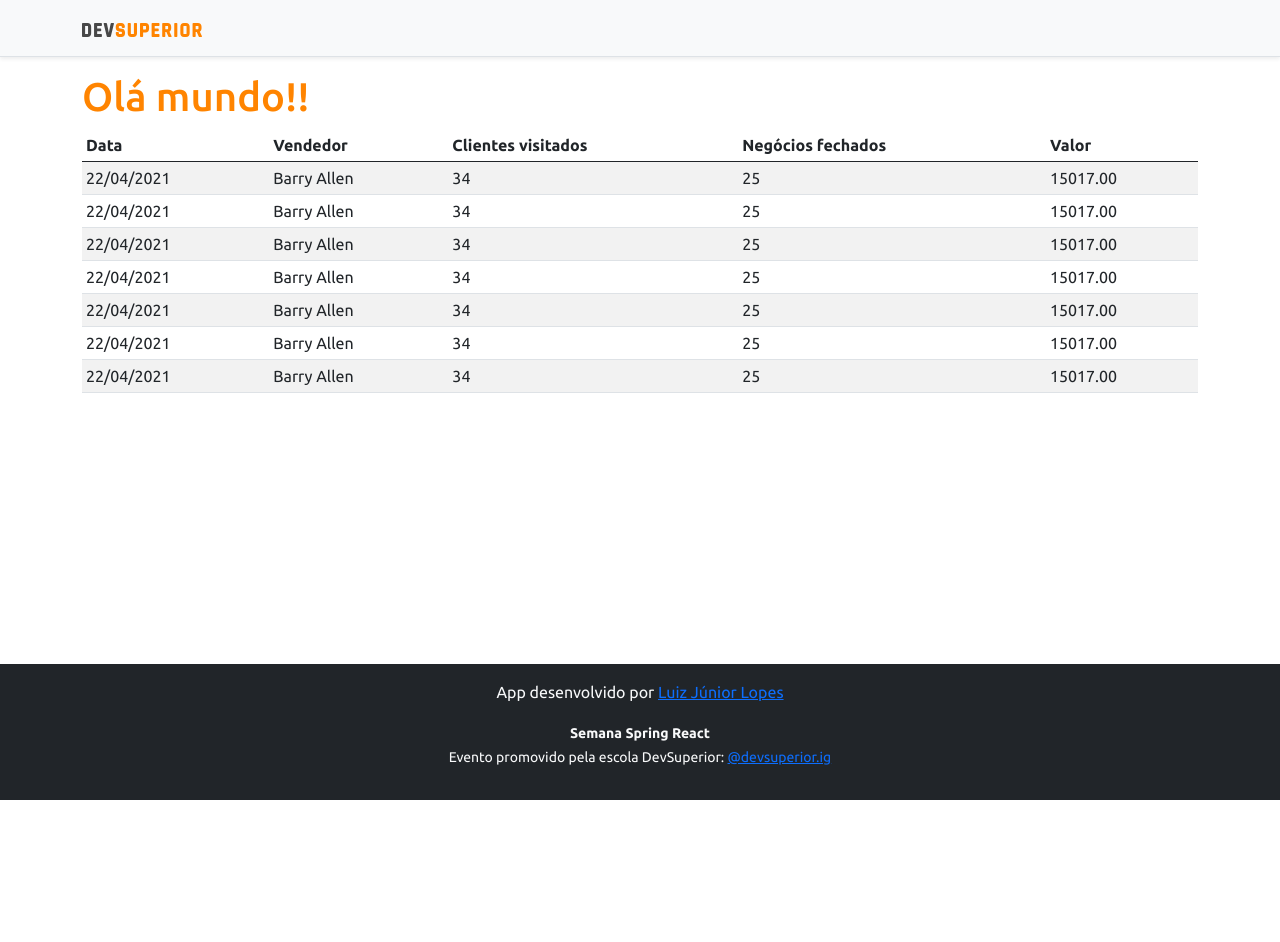
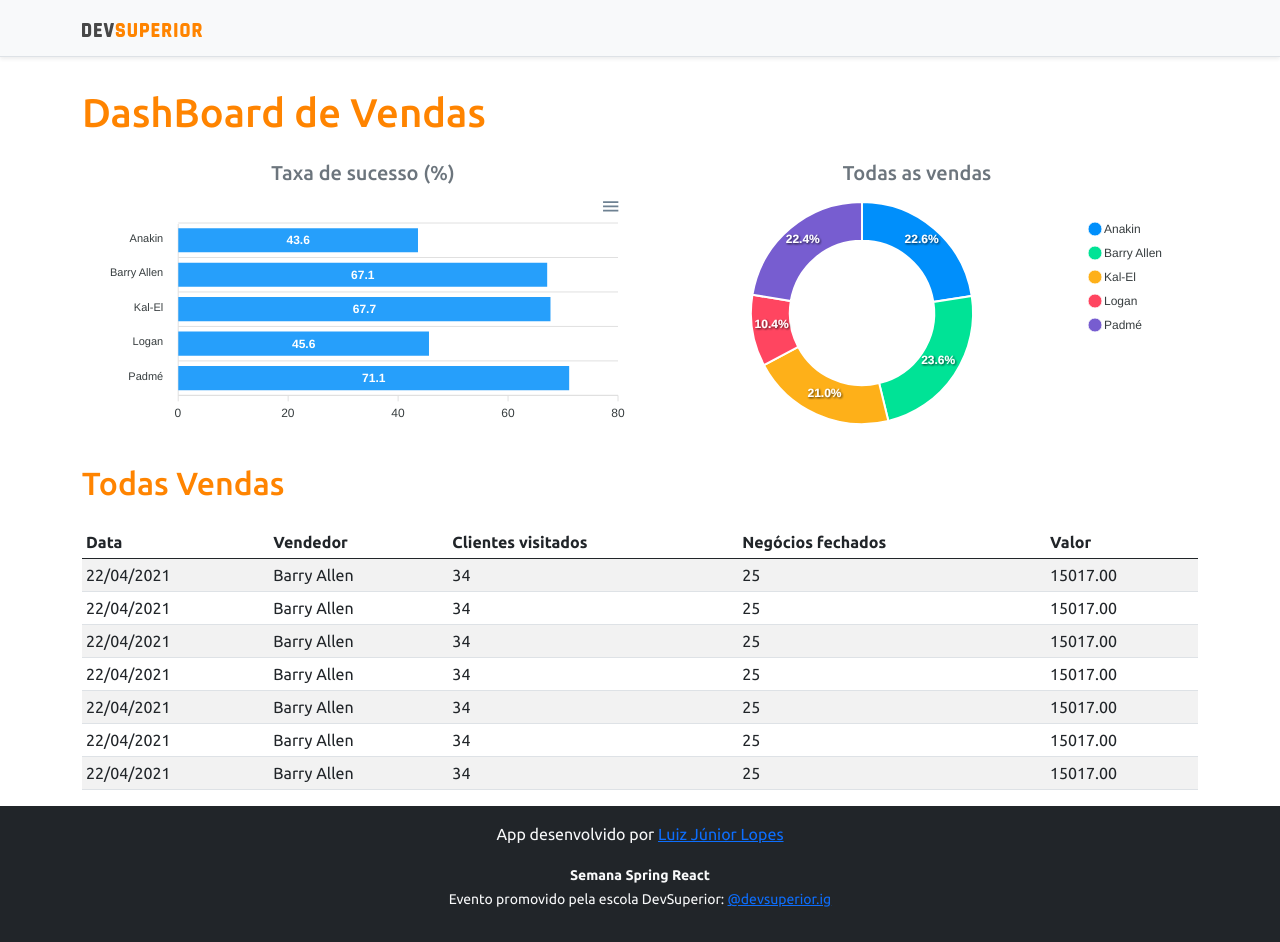
Before and after one commit to luizjrlopes/projeto-sds3, a React (Create React App) app in the folder frontend/: page / in a window 1280 px wide. Before the commit the page ends 800 px from the top, so only its background shows below. Built offline with nearby package versions, Linux system fonts and the light colour scheme.

Commit message:
Static charts

```diff
--- a/frontend/package.json
+++ b/frontend/package.json
@@ -11,8 +11,10 @@
     "@types/node": "^12.0.0",
     "@types/react": "^17.0.0",
     "@types/react-dom": "^17.0.0",
+    "apexcharts": "^3.26.1",
     "bootstrap": "^5.0.0",
     "react": "^17.0.2",
+    "react-apexcharts": "^1.3.9",
     "react-dom": "^17.0.2",
     "react-scripts": "4.0.3",
     "typescript": "^4.1.2",
--- a/frontend/src/App.tsx
+++ b/frontend/src/App.tsx
@@ -1,3 +1,5 @@
+import DonutChart from "./components/DonutChart";
+import BarChart from "./components/BarChart";
 import DataTable from "./components/DataTable";
 import Footer from "./components/Footer";
 import NavBar from "./components/NavBar";
@@ -10,7 +12,22 @@
       <div className="container">
 
 
-        <h1 className="text-primary">Olá mundo!!</h1>
+        <h1 className="text-primary py-3">DashBoard de Vendas</h1>
+        <div className="row px-3">
+          <div className="col-sm-6">
+            <h5 className="text-center text-secondary">Taxa de sucesso (%)</h5>
+
+            <BarChart />
+          </div>
+          <div className="col-sm-6">
+            <h5 className="text-center text-secondary">Todas as vendas</h5>
+
+            <DonutChart />
+          </div>
+        </div>
+        <div className="py-3">
+          <h2 className="text-primary">Todas Vendas</h2>
+        </div>
         <DataTable />
 
       </div>
--- /dev/null
+++ b/frontend/src/components/BarChart/index.tsx
@@ -0,0 +1,38 @@
+import Chart from 'react-apexcharts';
+const BarChart = () => {
+    const options = {
+        plotOptions: {
+            bar: {
+                horizontal: true,
+            }
+        },
+    };
+
+    const mockData = {
+        labels: {
+            categories: ['Anakin', 'Barry Allen', 'Kal-El', 'Logan', 'Padmé']
+        },
+        series: [
+            {
+                name: "% Sucesso",
+                data: [43.6, 67.1, 67.7, 45.6, 71.1]
+            }
+        ]
+    };
+
+    return (
+
+        <Chart
+            options={{ ...options, xaxis: mockData.labels }}
+            series={mockData.series}
+            type="bar"
+            height="240"
+
+
+        />
+
+
+    );
+}
+
+export default BarChart;
--- /dev/null
+++ b/frontend/src/components/DonutChart/index.tsx
@@ -0,0 +1,29 @@
+import Chart from 'react-apexcharts';
+const DonutChart = () => {
+    const mockData = {
+        series: [477138, 499928, 444867, 220426, 473088],
+        labels: ['Anakin', 'Barry Allen', 'Kal-El', 'Logan', 'Padmé']
+    }
+
+    const options = {
+        legend: {
+            show: true
+        }
+    }
+
+    return (
+
+        <Chart
+            options={{ ...options, labels: mockData.labels }}
+            series={mockData.series}
+            type="donut"
+            height="240"
+
+
+        />
+
+
+    );
+}
+
+export default DonutChart;
```
Also changed, not shown: 1 other file (tests, documents, lock files or other folders).
